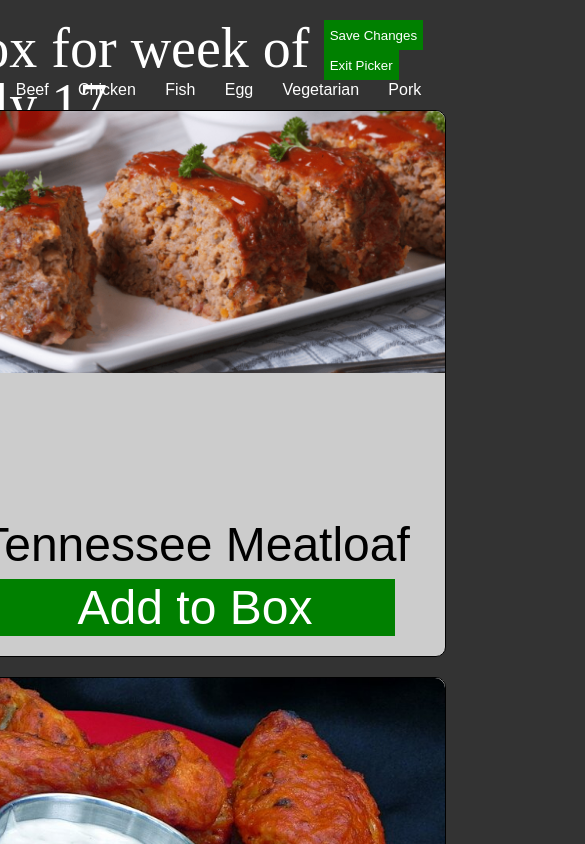
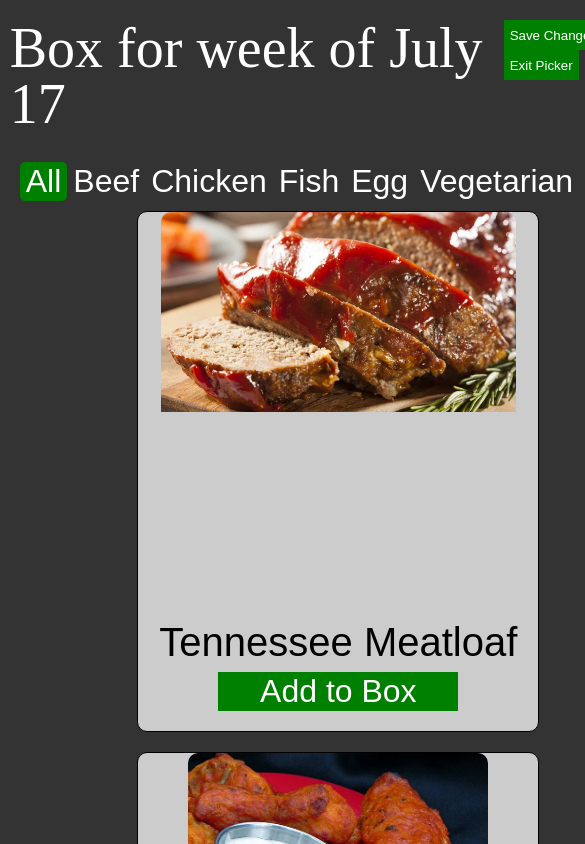
Before and after one commit to Taouen/gobble, a React (Create React App) app: page /picker in a window 390 px wide. Shown: the top 844 px of the page, 585 px wide, since content can reach past the window. Built offline with nearby package versions, Linux system fonts and the light colour scheme.

Commit message:
working on fixing images for mobile

```diff
--- a/public/index.html
+++ b/public/index.html
@@ -2,6 +2,7 @@
 <html lang="en">
   <head>
     <title>Gobble</title>
+    <meta name="viewport" content="width=device-width, initial-scale=1.0" />
   </head>
   <body>
     <div id="root"></div>
--- a/src/components/CategoryBar.js
+++ b/src/components/CategoryBar.js
@@ -14,8 +14,11 @@ const CategoryButton = styled.button`
   border-radius: 5px;
   background: ${(props) => (props.active ? 'green' : 'none')};
   cursor: pointer;
-  font-size: 1em;
+  font-size: 2em;
 
+  @media (min-width: 992px) {
+    font-size: 1em;
+  }
   &:hover {
     background: green;
   }
--- a/src/components/Picker.js
+++ b/src/components/Picker.js
@@ -10,7 +10,7 @@ import { v1 as uuid } from 'uuid';
 
 const Wrapper = styled.div`
   display: grid;
-  padding: 20px;
+  width: 95vw;
   grid-template-areas:
     'title'
     'menu'
@@ -27,11 +27,12 @@ const Wrapper = styled.div`
 `;
 const RecipeCards = styled.div`
   display: flex;
-  /* flex-wrap: no-wrap; */
-  flex-direction: column;
-  align-items: center;
+  flex-wrap: wrap;
+  flex-direction: row;
+  justify-content: space-around;
   @media (min-width: 992px) {
     flex-direction: row;
+    justify-content: center;
     flex-wrap: wrap;
     grid-area: recipes;
   }
@@ -40,7 +41,7 @@ const StyledBox = styled(Box)`
   grid-area: box;
 `;
 const StyledHeader = styled(HeaderBar)`
-  height: 50px;
+  margin: 20px 0;
   grid-area: title;
 `;
 
--- a/src/components/RecipeCard.js
+++ b/src/components/RecipeCard.js
@@ -2,7 +2,7 @@ import React from 'react';
 import styled from 'styled-components';
 
 const Title = styled.h2`
-  font-size: 3em;
+  font-size: 2.5em;
   font-family: Arial, Helvetica, sans-serif;
   @media (min-width: 992px) {
     font-size: 1.35em;
@@ -10,14 +10,15 @@ const Title = styled.h2`
 `;
 
 const Card = styled.div`
+  align-items: center;
   background: #ccc;
+  border: 1px solid black;
+  border-radius: 10px;
   display: flex;
   flex-direction: column;
-  border-radius: 10px;
-  align-items: center;
-  border: 1px solid black;
-  width: 500px;
+  /* height: 400px; */
   margin-bottom: 20px;
+  width: 400px;
 
   @media (min-width: 992px) {
     width: 250px;
@@ -39,7 +40,7 @@ const ImageWrapper = styled.div`
 
 const Image = styled.img`
   width: 100%;
-  height: auto;
+  height: 200px;
 `;
 
 const RecipeTitle = styled.div`
@@ -51,16 +52,16 @@ const AddButton = styled.button.attrs((props) => ({
   index: 'props.index',
 }))`
   background: green;
+  border: none;
   color: white;
-  border: none;
-  width: 80%;
   font-family: Arial, Helvetica, sans-serif;
-  font-size: 3em;
+  font-size: 2em;
   margin-bottom: 20px;
+  width: 60%;
   @media (min-width: 992px) {
-    font-size: 1rem;
-    padding: 5px;
     cursor: pointer;
+    font-size: 1em;
+    /*     padding: 5px; */
   }
 `;
 
```
Also changed, not shown: public/images/meatloaf.png.
